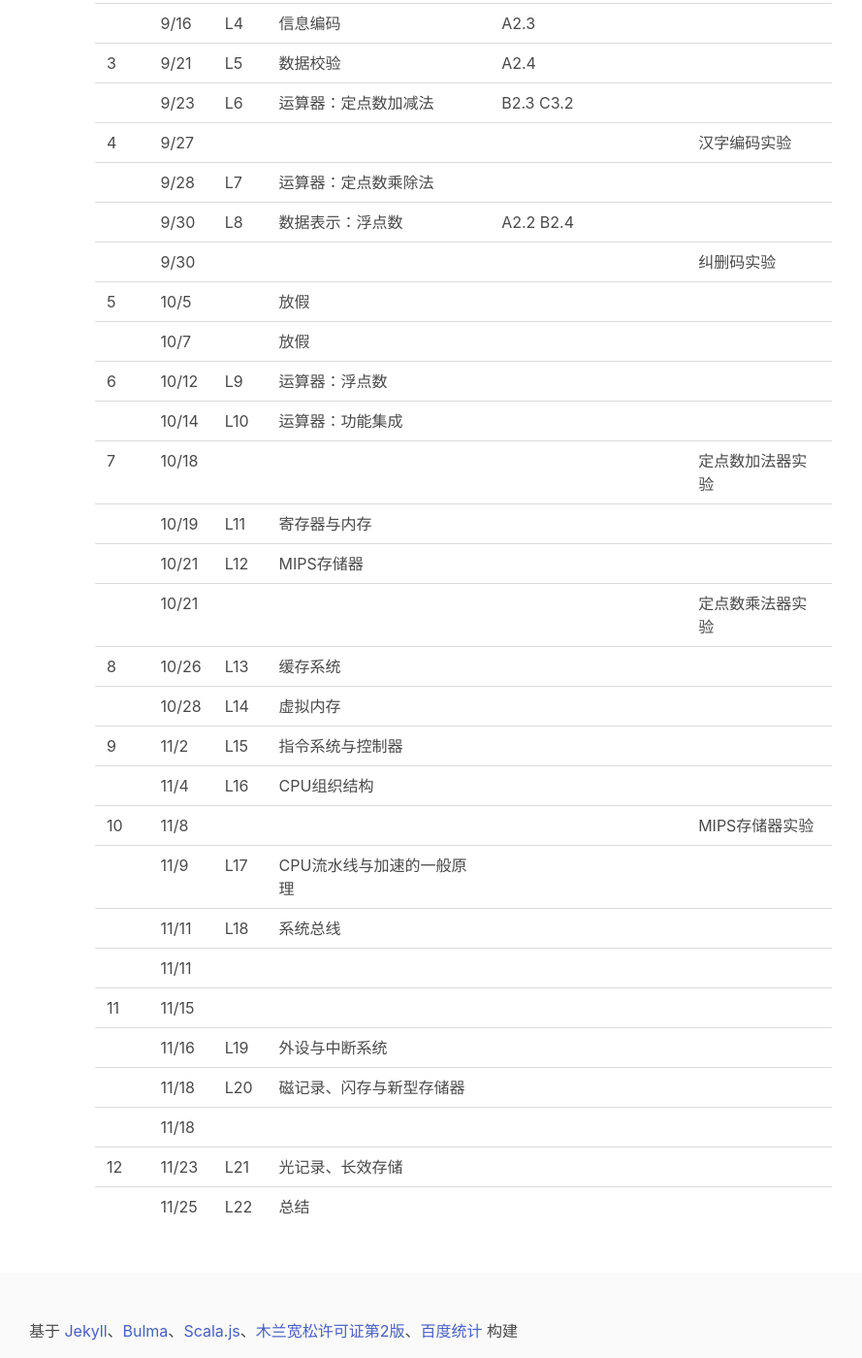
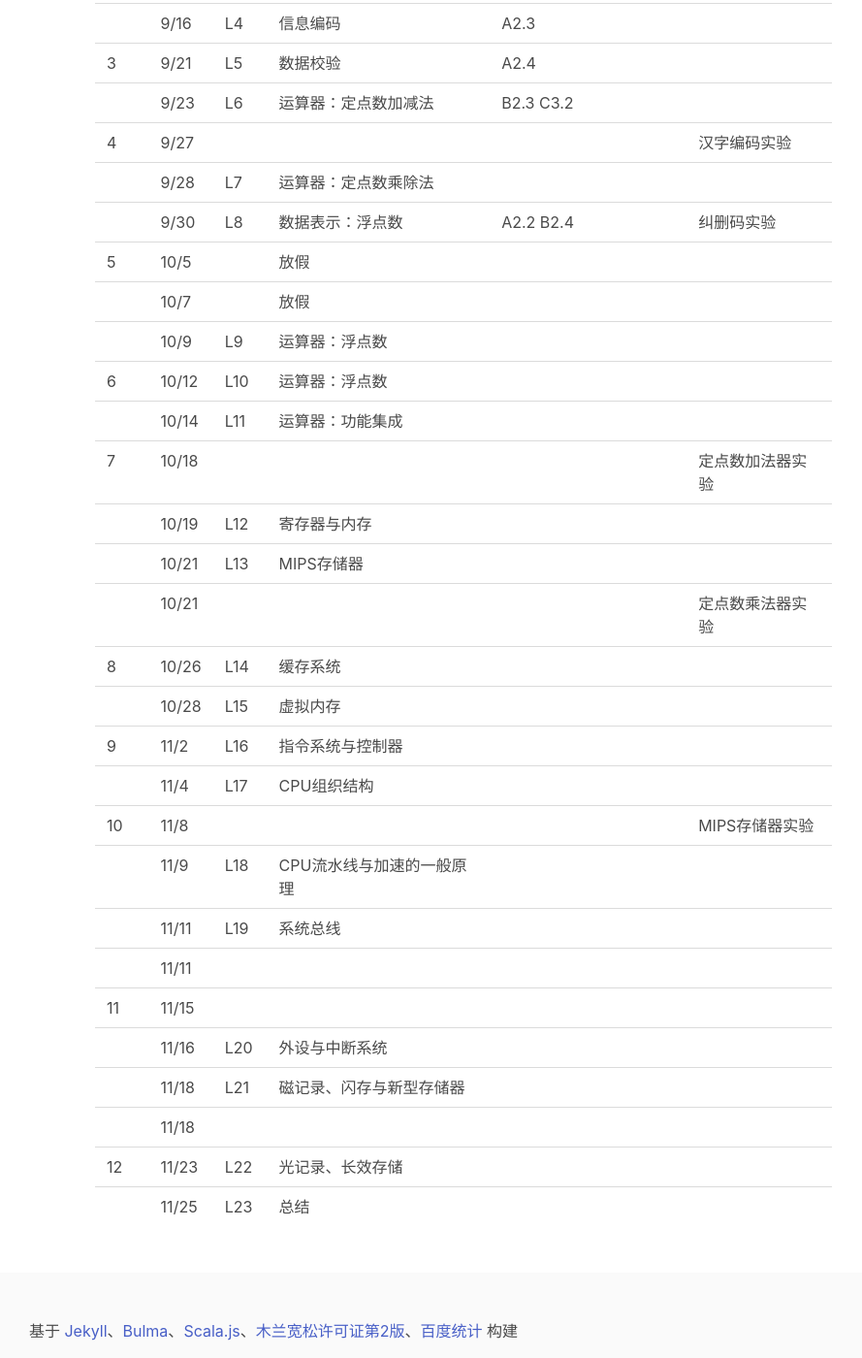
Before and after one commit to haslaboratory/haslaboratory.github.io, a Jekyll site: the page built from _lectures/computer-organization/21fall/schedule.md, in a window 1280 px wide and 1400 px high, scrolled down 621 px. Shown: the whole window at 97% size, without its empty margins (358-1247 px from the left). Built offline with Jekyll 4.4.1, drawn with Linux system fonts in a browser that asks for light colours; nearby versions of some CDN libraries; library files that are not in the unit come from our copies; comment, search, counter and statistics services are not loaded.

Commit message:
_lectures/computer-organization/21fall

```diff
--- a/_lectures/computer-organization/21fall/schedule.md
+++ b/_lectures/computer-organization/21fall/schedule.md
@@ -22,27 +22,27 @@ order: 2
 |     |  9/23 |  L6  | 运算器：定点数加减法 | B2.3 C3.2 |  |
 |  4  |  9/27 |      |  |  | 汉字编码实验 |
 |     |  9/28 |  L7  | 运算器：定点数乘除法 | |  |
-|     |  9/30 |  L8  | 数据表示：浮点数 | A2.2 B2.4 |  |
-|     |  9/30 |      |  |  | 纠删码实验 |
+|     |  9/30 |  L8  | 数据表示：浮点数 | A2.2 B2.4 | 纠删码实验 |
 |  5  | 10/5  |      | 放假 |  |  |
 |     | 10/7  |      | 放假 |  |  |
-|  6  | 10/12 |  L9  | 运算器：浮点数 |  |  |
-|     | 10/14 |  L10 | 运算器：功能集成 |  |  |
+|     | 10/9  |  L9  | 运算器：浮点数 |  |  |
+|  6  | 10/12 |  L10 | 运算器：浮点数 |  |  |
+|     | 10/14 |  L11 | 运算器：功能集成 |  |  |
 |  7  | 10/18 |      |  |  | 定点数加法器实验 |
-|     | 10/19 |  L11 | 寄存器与内存 |  |  |
-|     | 10/21 |  L12 | MIPS存储器 |  |  |
+|     | 10/19 |  L12 | 寄存器与内存 |  |  |
+|     | 10/21 |  L13 | MIPS存储器 |  |  |
 |     | 10/21 |      |  |  | 定点数乘法器实验 |
-|  8  | 10/26 |  L13 | 缓存系统 |  |  |
-|     | 10/28 |  L14 | 虚拟内存 |  |  |
-|  9  | 11/2  |  L15 | 指令系统与控制器 |  |  |
-|     | 11/4  |  L16 | CPU组织结构 |  |  |
+|  8  | 10/26 |  L14 | 缓存系统 |  |  |
+|     | 10/28 |  L15 | 虚拟内存 |  |  |
+|  9  | 11/2  |  L16 | 指令系统与控制器 |  |  |
+|     | 11/4  |  L17 | CPU组织结构 |  |  |
 | 10  | 11/8  |      |  |  | MIPS存储器实验 |
-|     | 11/9  |  L17 | CPU流水线与加速的一般原理 |  |  |
-|     | 11/11 |  L18 | 系统总线 |  |  |
+|     | 11/9  |  L18 | CPU流水线与加速的一般原理 |  |  |
+|     | 11/11 |  L19 | 系统总线 |  |  |
 |     | 11/11 |      |  |  |  |
 | 11  | 11/15 |      |  |  |  |
-|     | 11/16 |  L19 | 外设与中断系统 |  |  |
-|     | 11/18 |  L20 | 磁记录、闪存与新型存储器 |  |  |
+|     | 11/16 |  L20 | 外设与中断系统 |  |  |
+|     | 11/18 |  L21 | 磁记录、闪存与新型存储器 |  |  |
 |     | 11/18 |      |  |  |  |
-| 12  | 11/23 |  L21 | 光记录、长效存储 |  |  |
-|     | 11/25 |  L22 | 总结 |  |  |
+| 12  | 11/23 |  L22 | 光记录、长效存储 |  |  |
+|     | 11/25 |  L23 | 总结 |  |  |
```
Also changed, not shown: _lectures/computer-organization/21fall/reading.md (+3 -2 lines).
